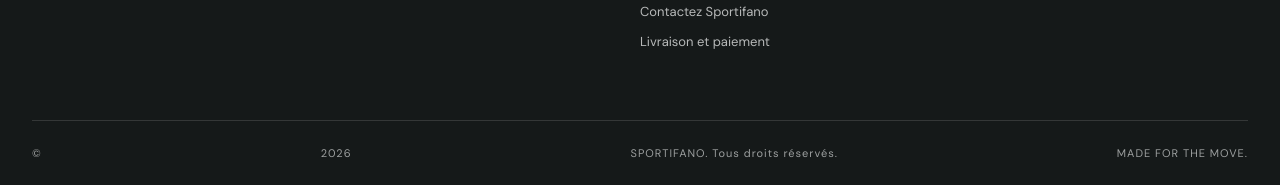
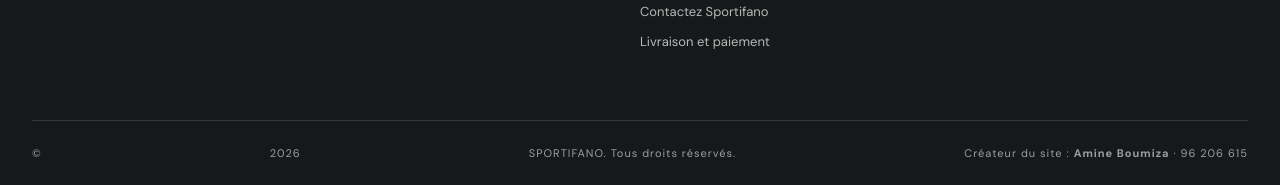
Before and after one commit to boumiza-1/Sportif4, a plain HTML site: page index.html in a window 1280 px wide. Shown: the part 3585-3770 px from the top of the page. Drawn offline with Linux system fonts and the light colour scheme; no server answers.

Commit message:
Credit Amine Boumiza with contact number in storefront footer

```diff
--- a/index.html
+++ b/index.html
@@ -16,6 +16,6 @@
 <section class="shell collection" id="catalogue"><p id="catalogStatus" class="catalog-status" role="status" hidden></p><div class="section-top"><div><span class="overline">SHOP THE DROP</span><h2>La collection <i>sport.</i></h2></div><p>Des essentiels conçus pour bouger, s'entraîner et vivre à fond.</p></div><div class="catalog-toolbar"><div class="filters" id="filters"><button data-category="all" class="active">Tout voir</button><button data-category="Homme">Homme</button><button data-category="Femme">Femme</button><button data-category="Chaussures">Chaussures</button><button data-category="Accessoires">Accessoires</button></div><div class="toolbar-right"><input id="searchInput" class="search-field hidden" placeholder="Rechercher un article..."><select id="sortSelect" aria-label="Trier"><option value="new">Nouveautés</option><option value="asc">Prix croissant</option><option value="desc">Prix décroissant</option></select></div></div><div id="productGrid" class="product-grid"><p class="muted">Chargement de la boutique...</p></div><div id="emptyProducts" class="empty hidden">Aucun produit trouvé.</div></section>
 <section class="promo-band shell"><div><span>SPORTIFANO / EVERYDAY MOTION</span><h2>YOUR GAME.<br><i>YOUR RULES.</i></h2><a href="#catalogue" class="btn btn-light">SHOP NOW ↗</a></div><div class="promo-photo"></div></section>
 <section class="newsletter shell"><div><span class="overline">REJOIGNEZ LE MOUVEMENT</span><h2>Don't miss <i>the drop.</i></h2><p>Suivez nos nouveautés et offres sur nos réseaux.</p></div><a class="btn btn-dark" id="socialLink" href="/contact/">CONTACTEZ-NOUS ↗</a></section></main>
-<footer><div class="shell footer-grid"><div><a class="brand" href="/">SPORTI<span>FANO</span>.</a><p>Votre énergie. Votre style. Votre boutique sportive en Tunisie.</p></div><div><b>EXPLORER</b><a href="#catalogue">Produits</a><a href="#catalogue">Nouveautés</a><a href="/contact/">Contactez Sportifano</a><a href="/livraison/">Livraison et paiement</a></div><div><b>ASSISTANCE</b><a id="footerPhone" href="/contact/">Contact</a><a href="/livraison/">Commander en Tunisie</a></div></div><div class="shell bottom-footer">© <span id="year"></span> SPORTIFANO. Tous droits réservés. <span>MADE FOR THE MOVE.</span></div></footer>
+<footer><div class="shell footer-grid"><div><a class="brand" href="/">SPORTI<span>FANO</span>.</a><p>Votre énergie. Votre style. Votre boutique sportive en Tunisie.</p></div><div><b>EXPLORER</b><a href="#catalogue">Produits</a><a href="#catalogue">Nouveautés</a><a href="/contact/">Contactez Sportifano</a><a href="/livraison/">Livraison et paiement</a></div><div><b>ASSISTANCE</b><a id="footerPhone" href="/contact/">Contact</a><a href="/livraison/">Commander en Tunisie</a></div></div><div class="shell bottom-footer">© <span id="year"></span> SPORTIFANO. Tous droits réservés. <span class="site-creator-credit">Créateur du site : <strong>Amine Boumiza</strong> · <a href="tel:+21696206615" aria-label="Appeler Amine Boumiza au 96 206 615">96 206 615</a></span></div></footer>
 <div id="shade" class="shade hidden"></div><aside id="cartDrawer" class="drawer hidden" aria-label="Mon panier"><div class="drawer-head"><h3>Mon panier <small id="cartItemsCount"></small></h3><button class="x-btn" data-close>✕</button></div><div id="cartContents" class="drawer-body"></div><div class="drawer-foot"><div class="total-row"><span>Sous-total</span><strong id="cartTotal">0 DT</strong></div><small>Frais de livraison confirmés à la commande.</small><button id="checkoutBtn" class="btn btn-dark wide">PASSER COMMANDE →</button></div></aside>
 <div id="modal" class="modal hidden" role="dialog" aria-modal="true"><div class="modal-head"><h3 id="modalTitle">Mon compte</h3><button class="x-btn" data-close>✕</button></div><div id="modalBody"></div></div><div id="toast" class="toast hidden"></div><noscript><p class="shell seo-intro">Les fiches produits restent consultables sans JavaScript. Activez JavaScript pour choisir vos options et utiliser le panier, ou <a href="/contact/">contactez la boutique</a>.</p></noscript><script type="module" src="/store.js"></script><script defer src="/chatbot-nlp.js"></script><script defer src="/chatbot.js"></script></body></html>
```
